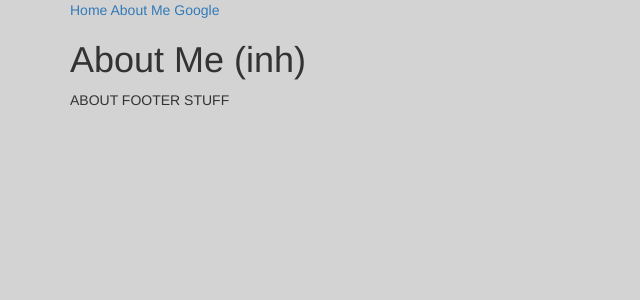
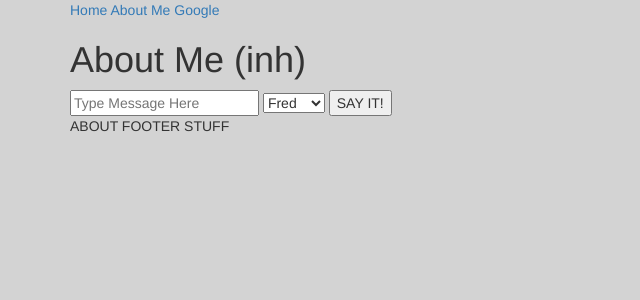
Before and after one commit to destanton/class_notes, a Django app: page /about/ in a window 1280 px wide. Shown: the top 300 px of the page, without its empty margins (0-640 px from the left). Run offline with Django 3.2, Linux system fonts and the light colour scheme; some libraries are stand-ins or nearby versions.

Commit message:
started working on about page, prior to forms

```diff
--- a/week5/chirper2/app/views.py
+++ b/week5/chirper2/app/views.py
@@ -16,4 +16,8 @@ def index_view(request):
 
 
 def about_view(request):
+    print(request.GET)
+    message = request.GET.get("message", "")
+    voice = request.POST.get("voice", "")
+    print(request.POST)
     return render(request, "about.html")
--- a/week5/chirper2/templates/about.html
+++ b/week5/chirper2/templates/about.html
@@ -2,6 +2,17 @@
 
 {% block content %}
 <h1>About Me (inh)</h1>
+<form class="" action="" method="post">
+  {% csrf_token %}
+  <input type="text" name="message" value="" placeholder="Type Message Here">
+  <select class="" name="voice">
+    <option value="fred">Fred</option>
+    <option value="agnes">Agnes</option>
+
+  </select>
+  <input type="submit" value="SAY IT!">
+</form>
+
 {% endblock %}
 
 
```
Also changed, not shown: week5/chirper2/db.sqlite3, 1 other file.
